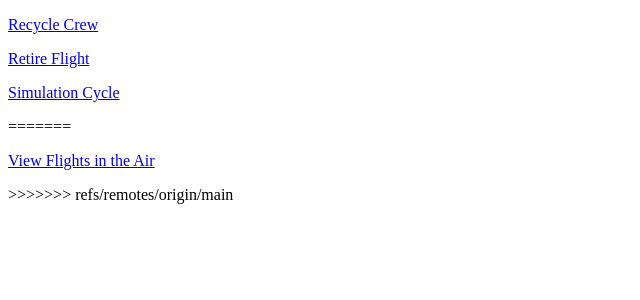
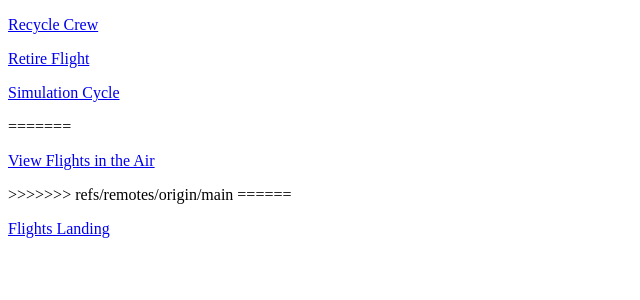
Before and after one commit to simratthind/CS4400_Phase4_37, a Flask app: page / in a window 1280 px wide. Shown: the part 268-568 px from the top of the page, without its empty margins (0-640 px from the left). Run offline with Flask 3, Linux system fonts and the light colour scheme.

Commit message:
“message”

```diff
--- a/templates/index.html
+++ b/templates/index.html
@@ -15,6 +15,7 @@
 =======
     <p><a href="/flights_in_the_air">View Flights in the Air</a></p>
 >>>>>>> refs/remotes/origin/main
-
+======
+    <p><a href="/flight_landing">Flights Landing</a></p>
 </body>
 </html>
```
